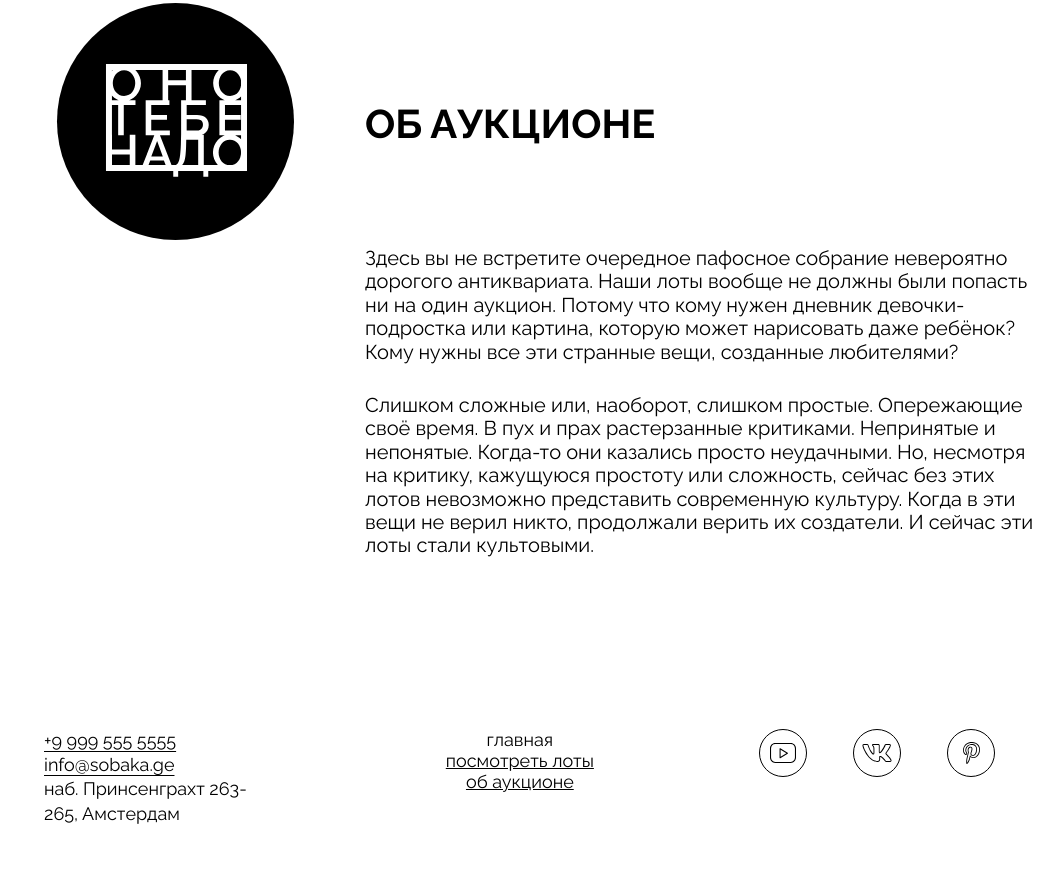
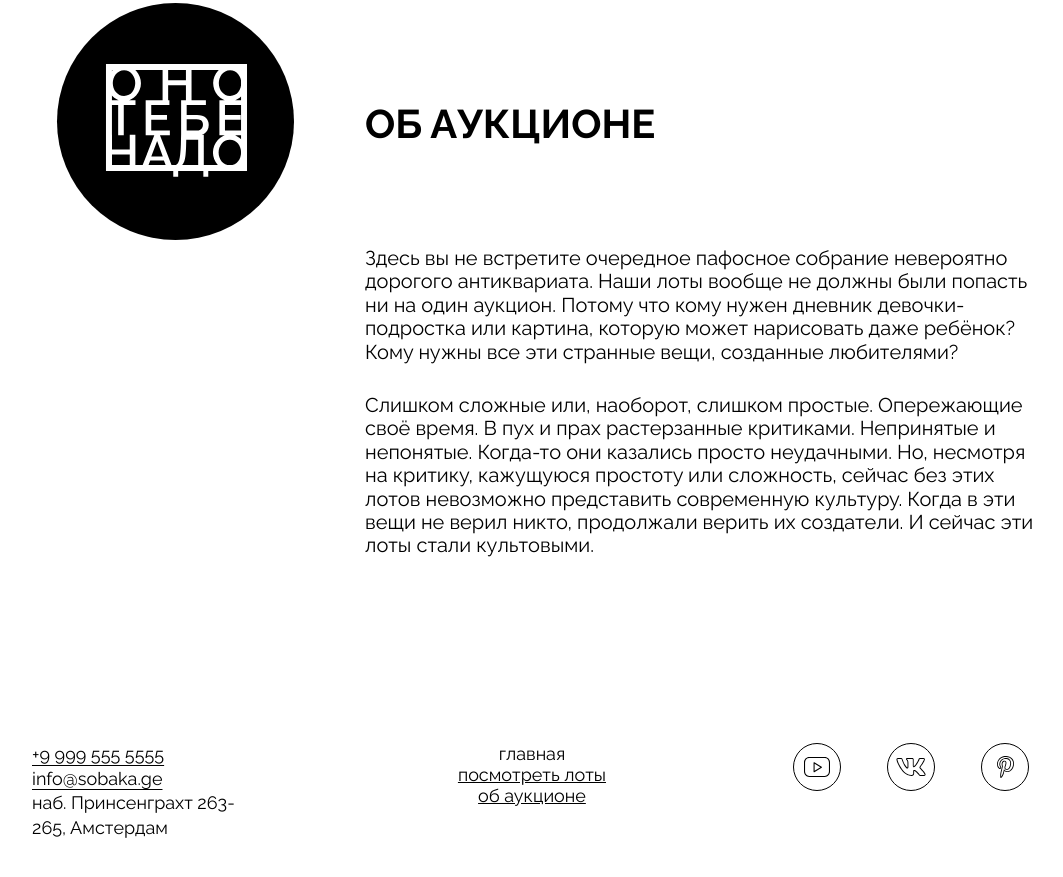
Before and after one commit to Bobby228/ono-tebe-nado, a plain HTML site: page index.html in a window 1280 px wide. Shown: the part 2100-2977 px from the top of the page, without its empty margins (108-1171 px from the left). Drawn offline with Linux system fonts and the light colour scheme.

Commit message:
Second review fix

```diff
--- a/styles/style.css
+++ b/styles/style.css
@@ -188,6 +188,7 @@
 .card__text {
   font-weight: 400;
   font-size: 20px;
+  line-height: 120%;
   color: #fff;
 }
 
@@ -256,7 +257,7 @@
 /* Footer */
 
 .footer {
-  padding: 171px 58px 89px 62px;
+  padding: 185px 22px 89px 50px;
   display: flex;
   justify-content: space-between;
   font-size: 18px;
```
